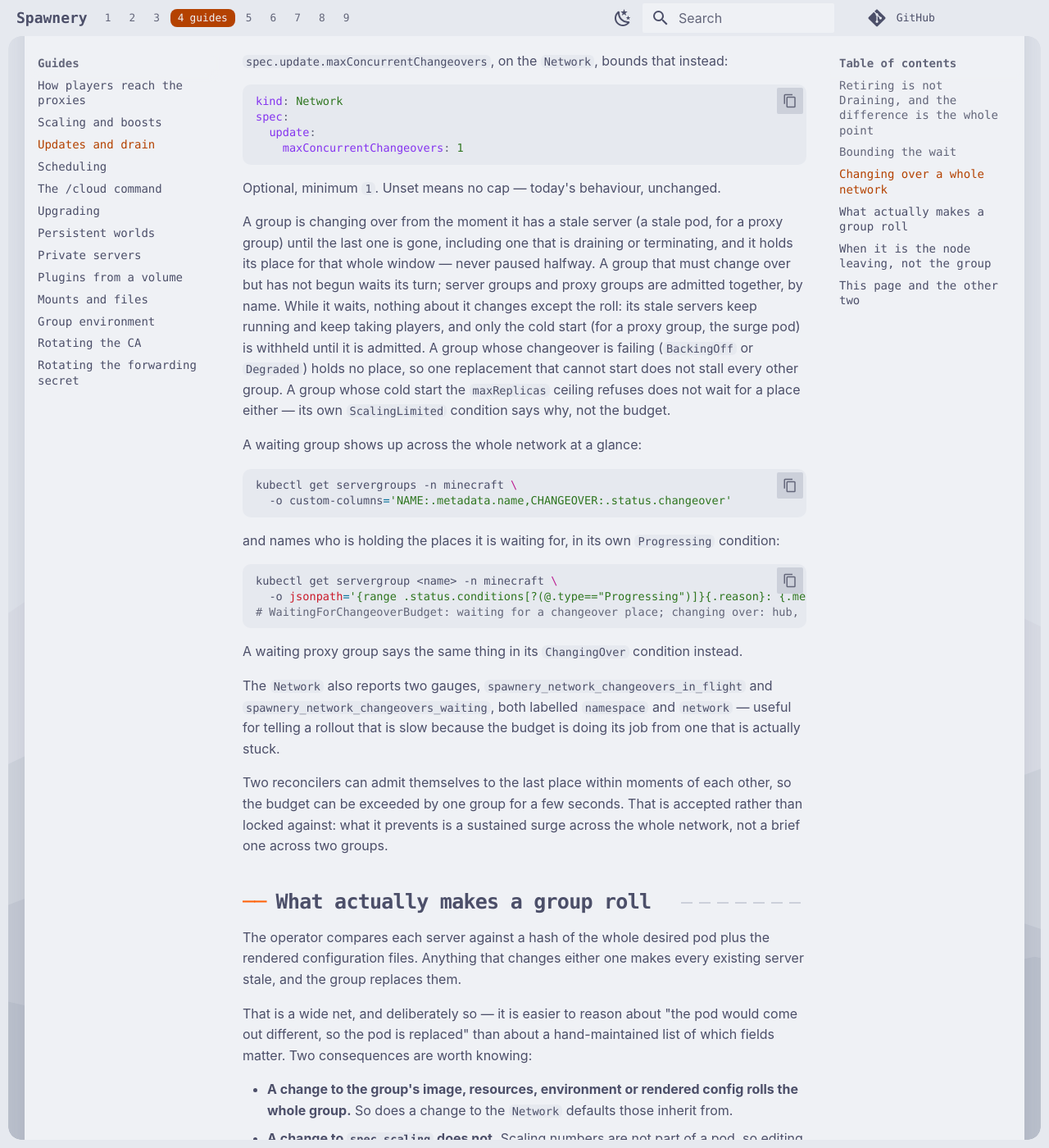
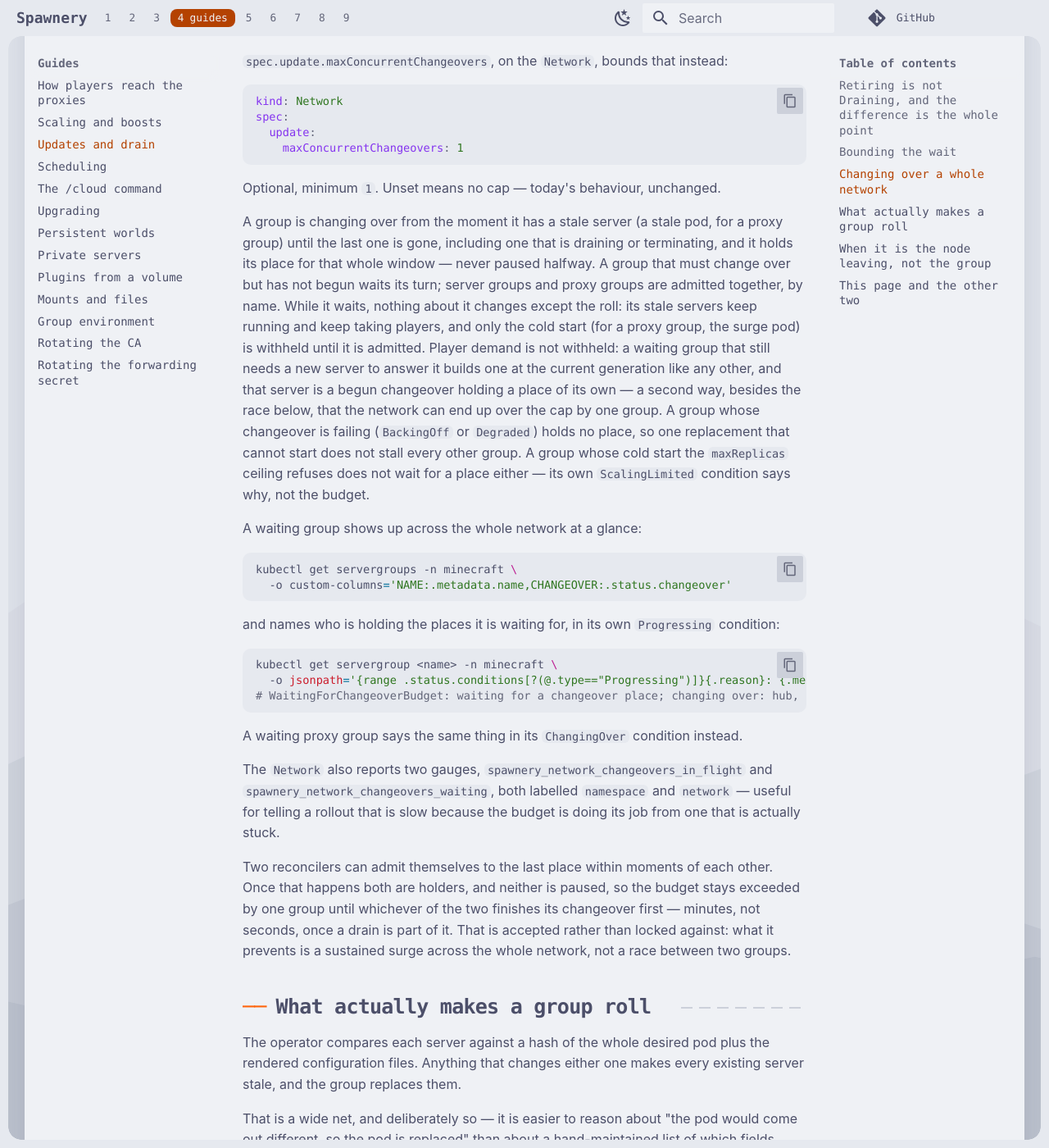
Before and after one commit to spawnery/spawnery, an MkDocs documentation site: the page built from docs/guides/updates-and-drain.md, in a window 1280 px wide and 1400 px high, scrolled down 1797 px. Shown: the whole window at 82% size. Built offline with MkDocs 1.6.1 and Material for MkDocs 9.7.7, drawn with Linux system fonts in a browser that asks for light colours; some web fonts are replaced; comment, search, counter and statistics services are not loaded.

Commit message:
docs(guides): the budget's overshoot lasts until a holder finishes
The race between two reconcilers admitting themselves to the last place
does not resolve in a few seconds once both see the other's server: once
both have begun, both are holders and neither is paused, so the network
stays over the cap by one group until whichever of the two finishes its
changeover first -- minutes, including drains.

Also note the other way a waiting group pushes the network over the cap:
player demand is not withheld the way the cold start is, so a waiting
group that still needs a server for it builds one at the current
generation and becomes a holder too.

Co-Authored-By: Claude Sonnet 5 <noreply@anthropic.com>
Claude-Session: https://claude.ai/code/session_01JQ1B3g7MgNUnuusWCn8aW6

```diff
--- a/docs/guides/updates-and-drain.md
+++ b/docs/guides/updates-and-drain.md
@@ -99,7 +99,11 @@ halfway. A group that must change over but has not begun waits its turn;
 server groups and proxy groups are admitted together, by name. While it
 waits, nothing about it changes except the roll: its stale servers keep
 running and keep taking players, and only the cold start (for a proxy group,
-the surge pod) is withheld until it is admitted. A group whose changeover is
+the surge pod) is withheld until it is admitted. Player demand is not
+withheld: a waiting group that still needs a new server to answer it builds
+one at the current generation like any other, and that server is a begun
+changeover holding a place of its own — a second way, besides the race below,
+that the network can end up over the cap by one group. A group whose changeover is
 failing (`BackingOff` or `Degraded`) holds no place, so one replacement that
 cannot start does not stall every other group. A group whose cold start the
 `maxReplicas` ceiling refuses does not wait for a place either — its own
@@ -130,9 +134,11 @@ and `spawnery_network_changeovers_waiting`, both labelled `namespace` and
 doing its job from one that is actually stuck.
 
 Two reconcilers can admit themselves to the last place within moments of each
-other, so the budget can be exceeded by one group for a few seconds. That is
+other. Once that happens both are holders, and neither is paused, so the
+budget stays exceeded by one group until whichever of the two finishes its
+changeover first — minutes, not seconds, once a drain is part of it. That is
 accepted rather than locked against: what it prevents is a sustained surge
-across the whole network, not a brief one across two groups.
+across the whole network, not a race between two groups.
 
 ## What actually makes a group roll
 
```
